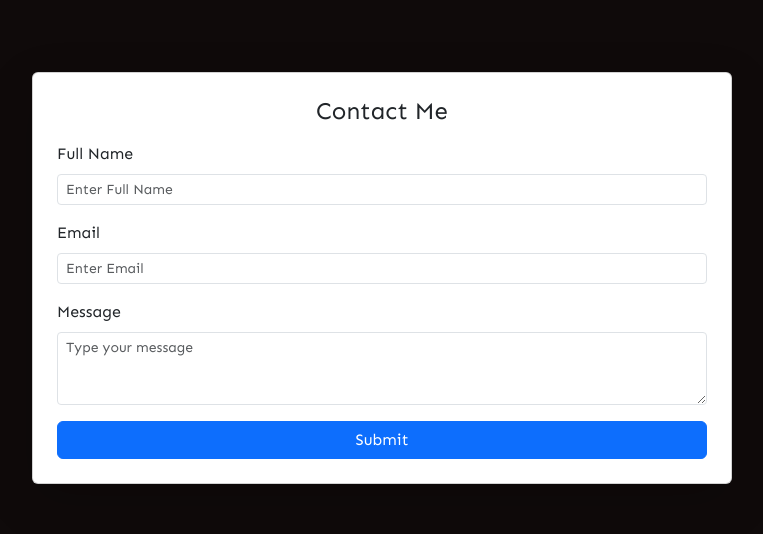
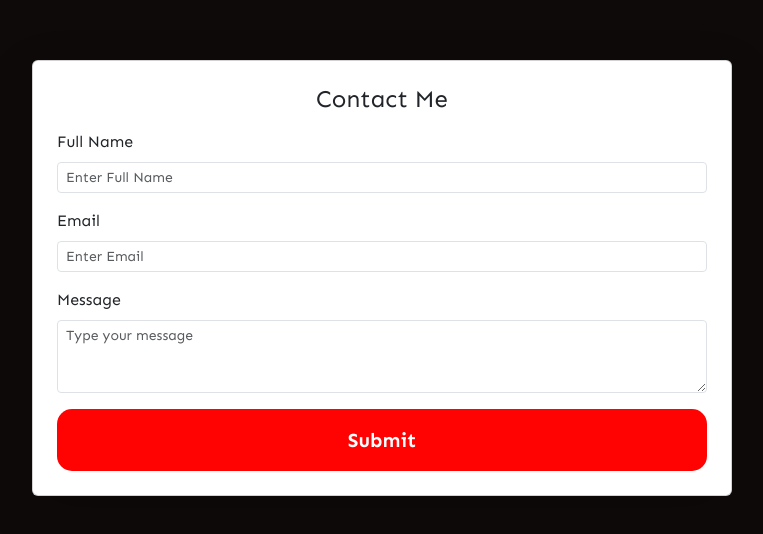
Before and after one commit to Redwing08/my-portfolio, a React (Vite) app: page / in a window 1280 px wide. Shown: the part 3915-4449 px from the top of the page, without its empty margins (258-1021 px from the left). Built offline with nearby package versions, Linux system fonts and the light colour scheme; a small style sheet from the web is missing.

Commit message:
Adding button Design

```diff
--- a/src/Homepage.jsx
+++ b/src/Homepage.jsx
@@ -240,7 +240,7 @@ function Homepage() {
             <label className="form-label">Message</label>
             <textarea name="message" className="form-control form-control-sm" rows="3" placeholder="Type your message"></textarea>
           </div>
-          <button type="submit" className="btn btn-primary w-100">Submit</button>
+          <button type="submit" className="btn submitbtn w-100 ">Submit</button>
         </form>
       </div>
 
--- a/src/css/Homepage.css
+++ b/src/css/Homepage.css
@@ -216,6 +216,21 @@ html, body {
 .card-body{
   background-color: white;
 }
+.submitbtn{
+  background-color:#ff0303 ;
+  padding: 15px;
+  border-radius: 15px;
+  color: white;
+  cursor: pointer;
+  font-size: 20px;
+  transition: 0.3s;
+  font-weight: bold;
+
+}
+.submitbtn:hover{
+    background-color:#cc0202 ;
+    color: white;
+}
 
 
 /* ================================
```
